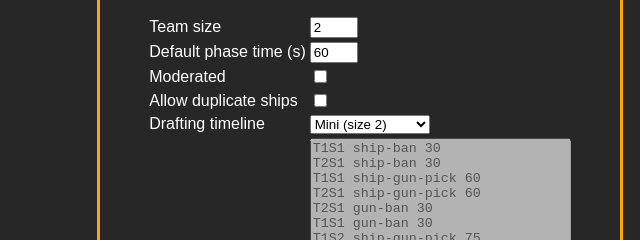
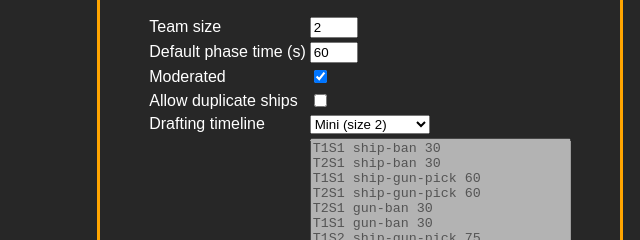
Before and after one commit to jjeessppeer/web-lobby, a website: page public/index.html in a window 1280 px wide. Shown: the part 157-397 px from the top of the page, 280-920 px from the left. Drawn offline with Linux system fonts and the light colour scheme.

Commit message:
moderated default setting

```diff
--- a/public/index.html
+++ b/public/index.html
@@ -193,7 +193,7 @@
         </tr>
         <tr>
           <td><label for="moderatedInput">Moderated</label></td>
-          <td><input id="moderatedInput" type="checkbox"></td>
+          <td><input id="moderatedInput" type="checkbox" checked></td>
         </tr>
         <tr>
           <td><label for="duplicateShipsCheck">Allow duplicate ships</label></td>
```
